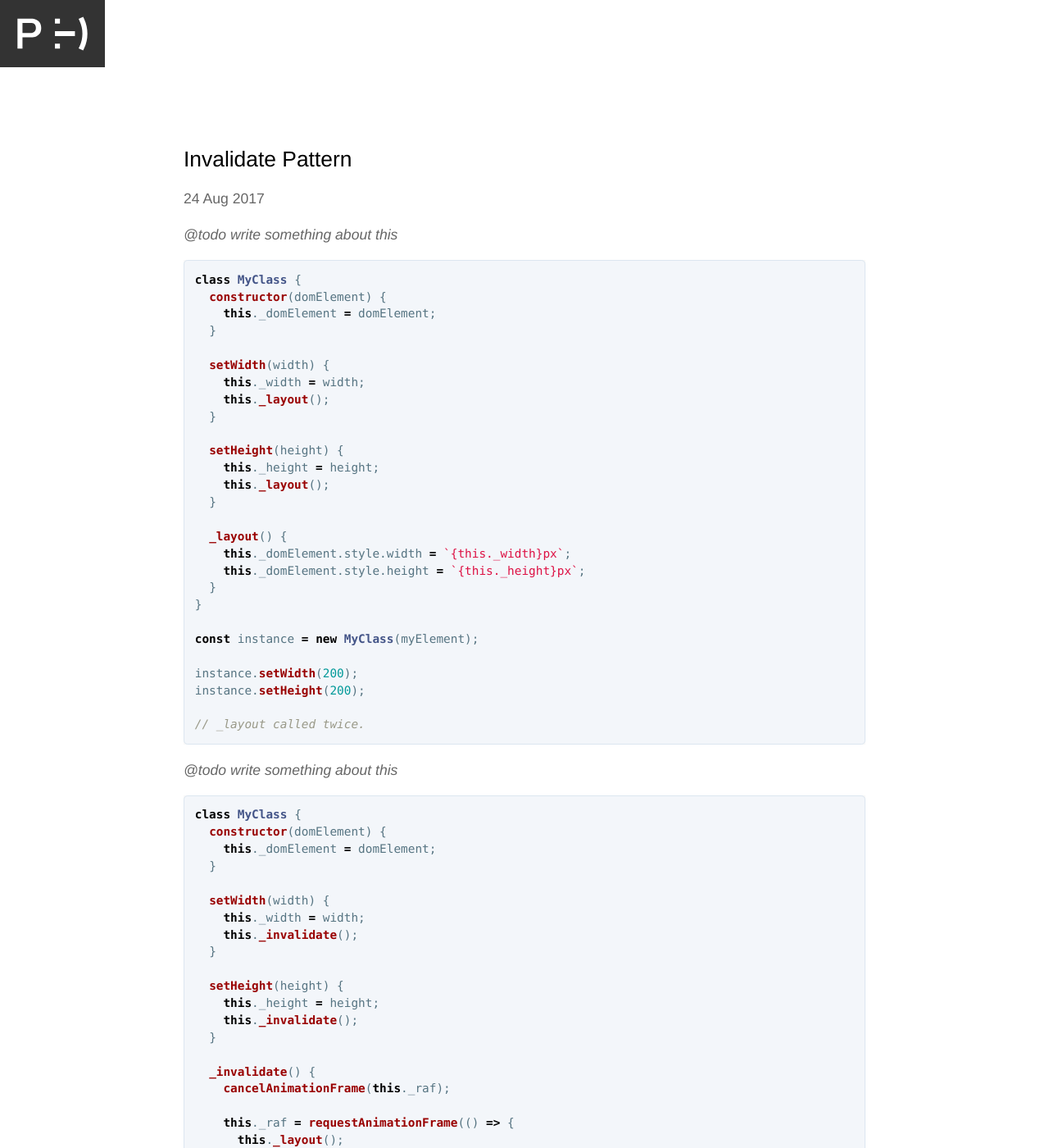
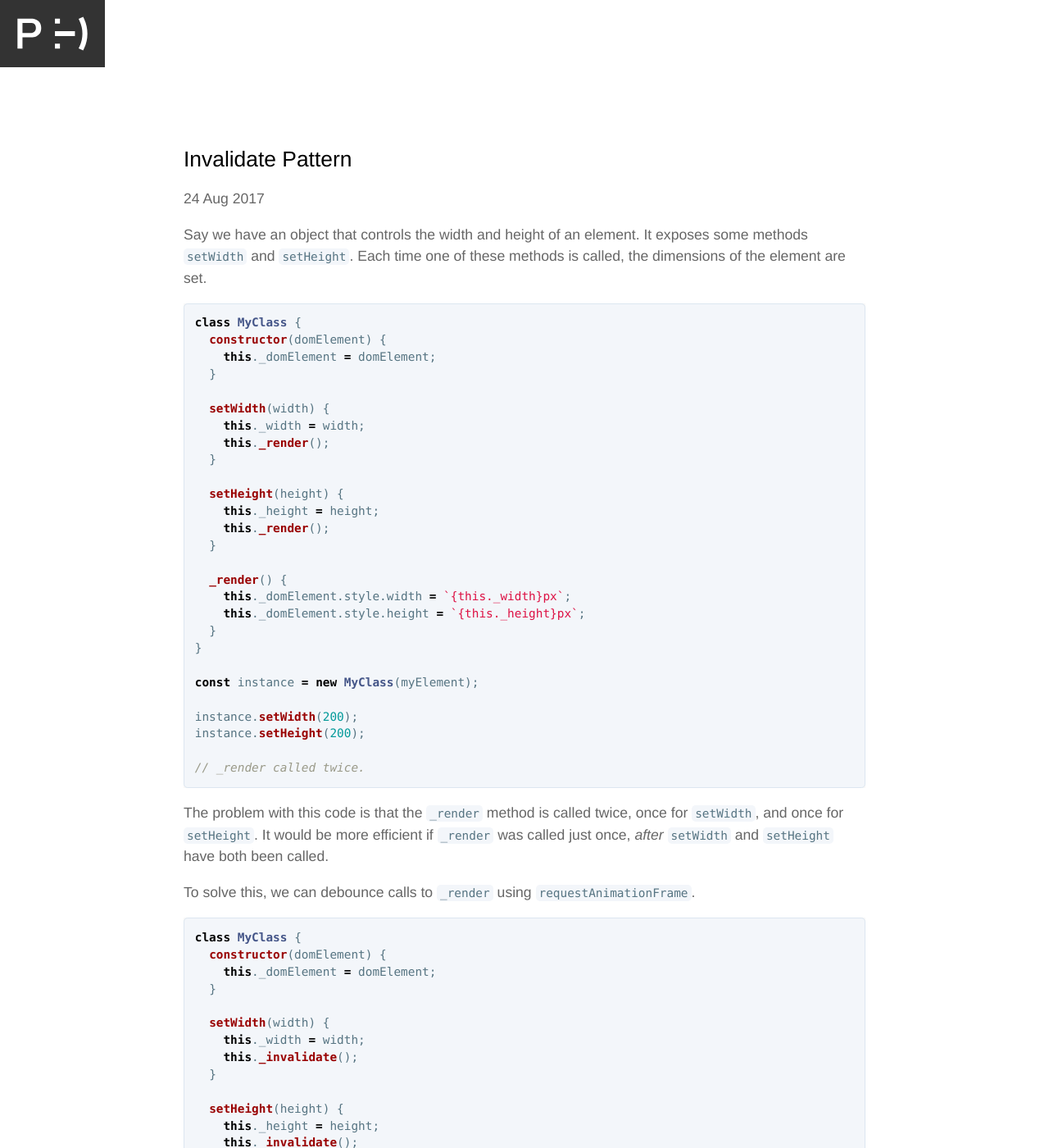
Before and after one commit to peterhry/peterhrynkow.com, a Jekyll site: the page built from _posts/2017-08-24-invalidate-pattern.md, in a window 1280 px wide and 1400 px high. Shown: the whole window at 82% size. Built offline with Jekyll 4.4.1, drawn with Linux system fonts in a browser that asks for light colours; some of the changed text lies outside the part shown.

Commit message:
draft updates

````diff
--- a/_posts/2017-08-24-invalidate-pattern.md
+++ b/_posts/2017-08-24-invalidate-pattern.md
@@ -5,7 +5,7 @@ date:   2017-08-24 00:00:00
 categories: [performance]
 ---
 
-_@todo write something about this_
+Say we have an object that controls the width and height of an element. It exposes some methods `setWidth` and `setHeight`. Each time one of these methods is called, the dimensions of the element are set.
 
 ```js
 class MyClass {
@@ -15,15 +15,15 @@ class MyClass {
 
   setWidth(width) {
     this._width = width;
-    this._layout();
+    this._render();
   }
 
   setHeight(height) {
     this._height = height;
-    this._layout();
+    this._render();
   }
 
-  _layout() {
+  _render() {
     this._domElement.style.width = `{this._width}px`;
     this._domElement.style.height = `{this._height}px`;
   }
@@ -34,10 +34,12 @@ const instance = new MyClass(myElement);
 instance.setWidth(200);
 instance.setHeight(200);
 
-// _layout called twice.
+// _render called twice.
 ```
 
-_@todo write something about this_
+The problem with this code is that the `_render` method is called twice, once for `setWidth`, and once for `setHeight`. It would be more efficient if `_render` was called just once, _after_ `setWidth` and `setHeight` have both been called.
+
+To solve this, we can debounce calls to `_render` using `requestAnimationFrame`.
 
 ```js
 class MyClass {
@@ -59,11 +61,11 @@ class MyClass {
     cancelAnimationFrame(this._raf);
 
     this._raf = requestAnimationFrame(() => {
-      this._layout();
+      this._render();
     });
   }
 
-  _layout() {
+  _render() {
     this._domElement.style.width = `{this._width}px`;
     this._domElement.style.height = `{this._height}px`;
   }
@@ -74,5 +76,9 @@ const instance = new MyClass(myElement);
 instance.setWidth(200);
 instance.setHeight(200);
 
-// _layout called once.
+// _render called once.
 ```
+
+When `setWidth` is called, the `_invalidate` function schedules a call to `_render` in the next frame. When `setHeight` is called immediately after, the scheduled call to `_render` is cancelled and replaced with a new scheduled call to `_render`.
+
+The [debounce](https://lodash.com/docs/4.17.4#debounce) function from lodash would have worked here, too, except that it uses `setTimeout` under the hood. Since the `_render` function changes CSS properties like `width` and `height`, using `requestAnimationFrame` allows the browser to better optimize these updates.
--- a/_posts/2017-09-29-using-function-bind-for-partial-application.markdown
+++ b/_posts/2017-09-29-using-function-bind-for-partial-application.markdown
@@ -38,7 +38,7 @@ numbers.forEach((number, index) => {
 // [11, 12, 13, 14, 15]
 ```
 
-While there’s nothing particularly wrong with the code above, I think we can make it better. By using partial application and `map` instead of `forEach` the code is shorter and in my opinion easier to follow.
+While there’s nothing _wrong_ with the code above, I think we can make it better. By using partial application and `map` instead of `forEach` the code is shorter and in my opinion easier to follow.
 
 ```js
 const numbers = [1, 2, 3, 4, 5];
````
Also changed, not shown: _posts/2014-09-07-using-svg-to-shrink-your-pngs.markdown (+3 -6 lines), _posts/2017-09-01-configuring-backstopjs-to-run-in-travis.markdown (deleted, +0 -17 lines).
